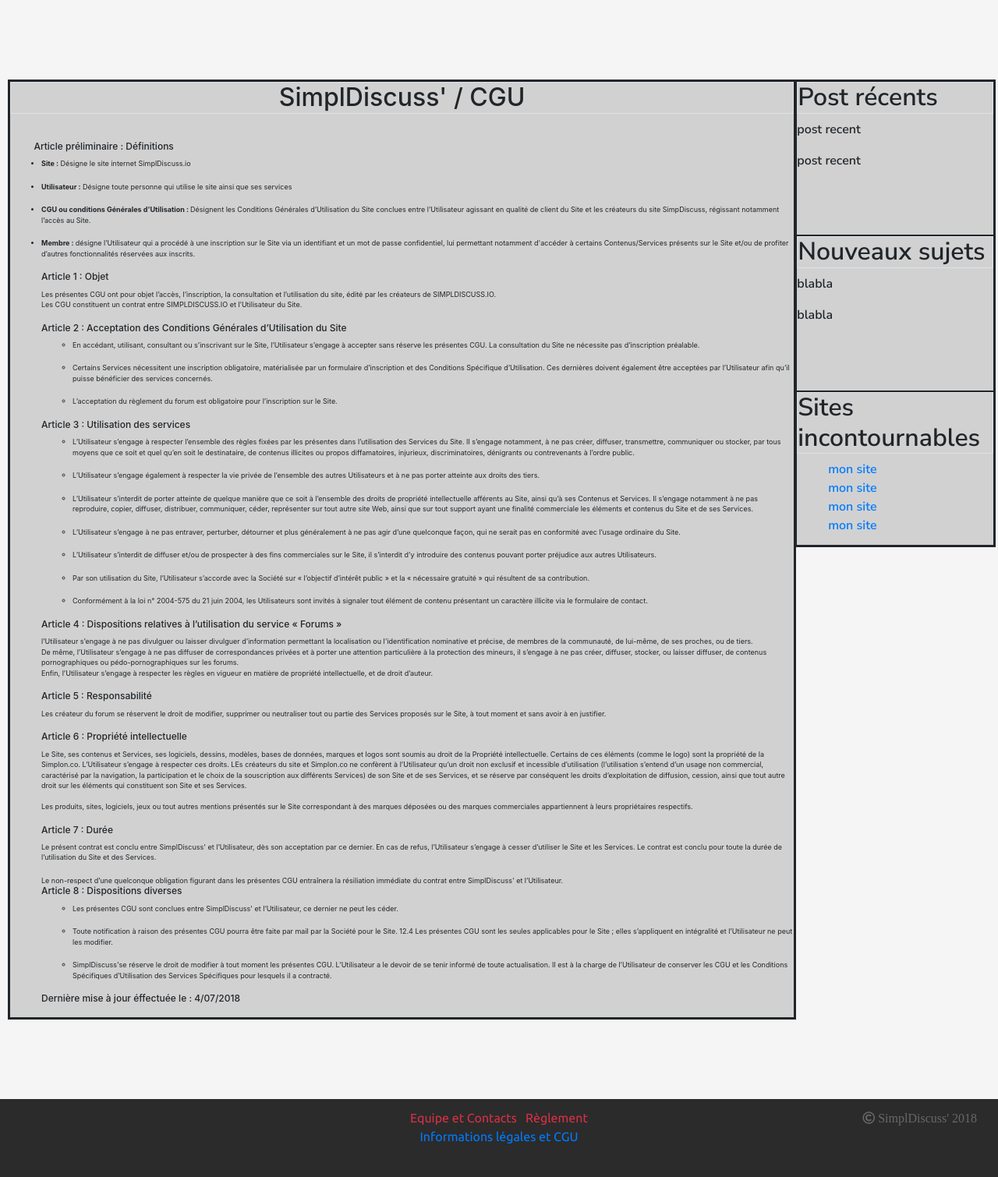
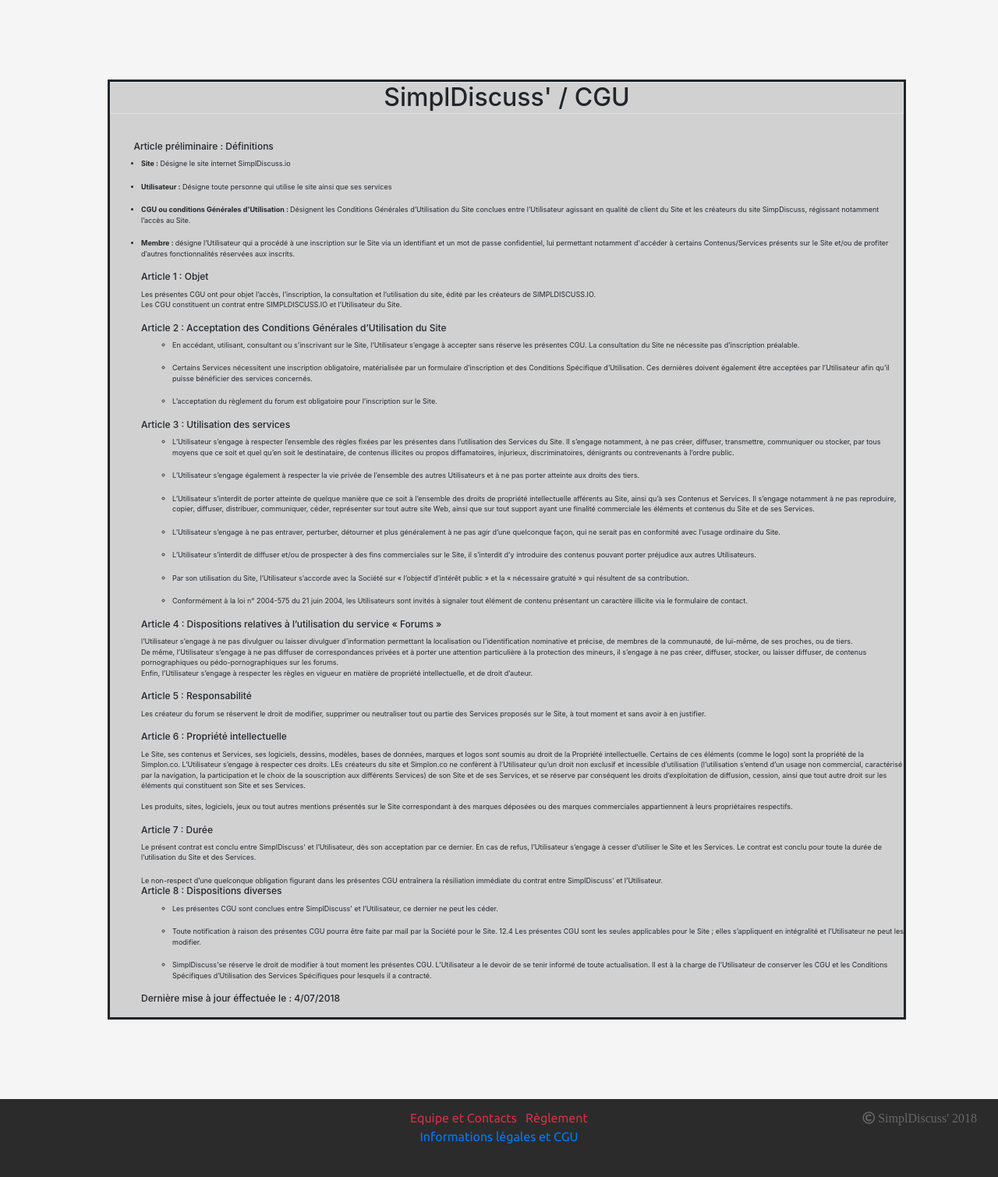
Before and after one commit to SN4K3D/forum_simplon, a PHP site: page /src/CGU.php in a window 1280 px wide. Shown: the part 154-1664 px from the top of the page at 78% size. Run offline with PHP 8.4, Linux system fonts and the light colour scheme; data that the repository does not hold is empty; some libraries are stand-ins or nearby versions.

Commit message:
modification de la mise en page CGU

```diff
--- a/css/CGU.css
+++ b/css/CGU.css
@@ -46,7 +46,9 @@
       background-color: #d1d1d1;
 }
 #principal{
-	width: 79%;
+	width: 80%;
+    margin-left: auto;
+    margin-right: auto;
 	border-style: solid;
     border-right-style: solid;
     overflow: scroll;
--- a/src/CGU.php
+++ b/src/CGU.php
@@ -3,14 +3,14 @@
 <head>
 	<meta charset="utf-8"/>
 	<title>Forum Simplonien</title>
-	<link rel="icon" type="image/png" href="../images/icone_onglet.png" sizes="16x16">
+	<link rel="icon" type="image/png" href="../images/logo.png" sizes="16x16" />
 	<!----------------- MARINE --------------- -->
-	<link href="https://fonts.googleapis.com/css?family=Nunito+Sans:600" rel="stylesheet">
-    <link href="https://fonts.googleapis.com/css?family=Ubuntu" rel="stylesheet">
-    <link rel="stylesheet" href="https://stackpath.bootstrapcdn.com/bootstrap/4.1.1/css/bootstrap.min.css" integrity="sha384-WskhaSGFgHYWDcbwN70/dfYBj47jz9qbsMId/iRN3ewGhXQFZCSftd1LZCfmhktB" crossorigin="anonymous">
+	<link href="https://fonts.googleapis.com/css?family=Nunito+Sans:600" rel="stylesheet" />
+    <link href="https://fonts.googleapis.com/css?family=Ubuntu" rel="stylesheet" />
+    <link rel="stylesheet" href="https://stackpath.bootstrapcdn.com/bootstrap/4.1.1/css/bootstrap.min.css" integrity="sha384-WskhaSGFgHYWDcbwN70/dfYBj47jz9qbsMId/iRN3ewGhXQFZCSftd1LZCfmhktB" crossorigin="anonymous" />
     	<!----------------- MARINE --------------- -->
 
-	<link rel="stylesheet" type="text/css" href="../css/CGU.css">
+	<link rel="stylesheet" type="text/css" href="../css/CGU.css" />
 
 </head>
 <body>
@@ -99,27 +99,7 @@
                 <h2 class="title">Dernière mise à jour éffectuée le : 4/07/2018</h2>
 		</div>
 
-		<div id="right">
-			<div id="post_recents">
-				<h2 class="border">Post récents</h2>
-				<p><!-- <?= $dernier_post ?> -->post recent</p>
-				<p><!-- <?= $dernier_post ?> -->post recent</p>
-			</div>
-			<div id="new_topic">
-				<h2 class="border">Nouveaux sujets</h2>
-				<p><!-- <?= $dernier_sujet ?> -->blabla</p>
-				<p><!-- <?= $dernier_sujet ?> -->blabla</p>
-			</div>
-				<div id="site_ressources">
-					<h2 class="border">Sites incontournables</h2>
-					<ul>
-						<li><a href="">mon site</a></li>
-						<li><a href="">mon site</a></li>
-						<li><a href="">mon site</a></li>
-						<li><a href="">mon site</a></li>
-					</ul>
-			</div>
-		</div>
+
 	</div>
 
 
--- a/views/edition_profile.view.php
+++ b/views/edition_profile.view.php
@@ -29,7 +29,7 @@
 					<div class="row Pseudo">
 						<div class="col-md-4">
 							<label for="pseudo">Pseudo :</label>
-							<input class="form-control input-sm" id="pseudo" type="text" name="new_pseudo" placeholder="Pseudo" value="<?= $user['User_Pseudo']; ?>" />
+							<input class="form-control input-sm" id="pseudo" type="text" maxlength="25" name="new_pseudo" placeholder="Pseudo" value="<?= $user['User_Pseudo']; ?>" />
 						</div>
 						<div class="col-md-4">
 							<label for="nom">Nom :</label>
```
